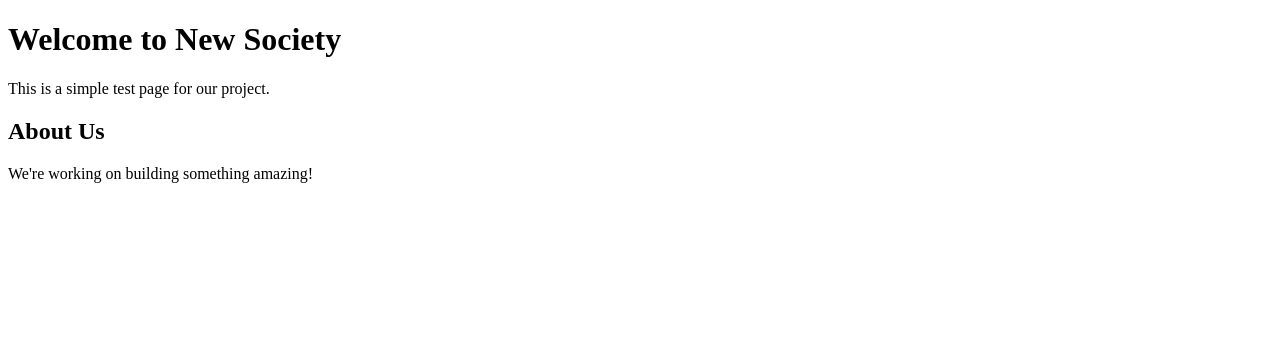
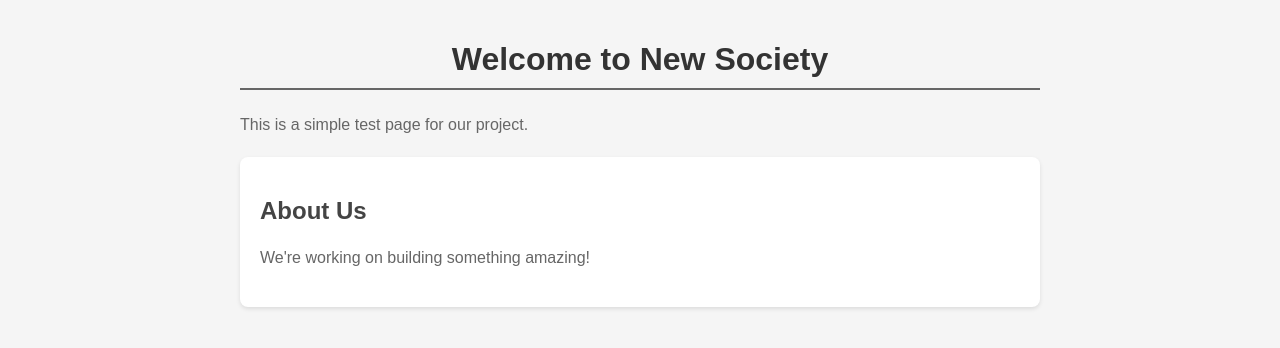
Before and after one commit to Palahadin/new-society-test, a plain HTML site: page index.html in a window 1280 px wide. Drawn offline with Linux system fonts and the light colour scheme.

Commit message:
Add CSS styling

```diff
--- a/index.html
+++ b/index.html
@@ -4,6 +4,35 @@
     <meta charset="UTF-8">
     <meta name="viewport" content="width=device-width, initial-scale=1.0">
     <title>New Society Test</title>
+    <style>
+        body {
+            font-family: Arial, sans-serif;
+            max-width: 800px;
+            margin: 0 auto;
+            padding: 20px;
+            background-color: #f5f5f5;
+        }
+        h1 {
+            color: #333;
+            text-align: center;
+            border-bottom: 2px solid #666;
+            padding-bottom: 10px;
+        }
+        section {
+            background-color: white;
+            padding: 20px;
+            border-radius: 8px;
+            box-shadow: 0 2px 4px rgba(0,0,0,0.1);
+            margin-top: 20px;
+        }
+        h2 {
+            color: #444;
+        }
+        p {
+            line-height: 1.6;
+            color: #666;
+        }
+    </style>
 </head>
 <body>
     <h1>Welcome to New Society</h1>
```
